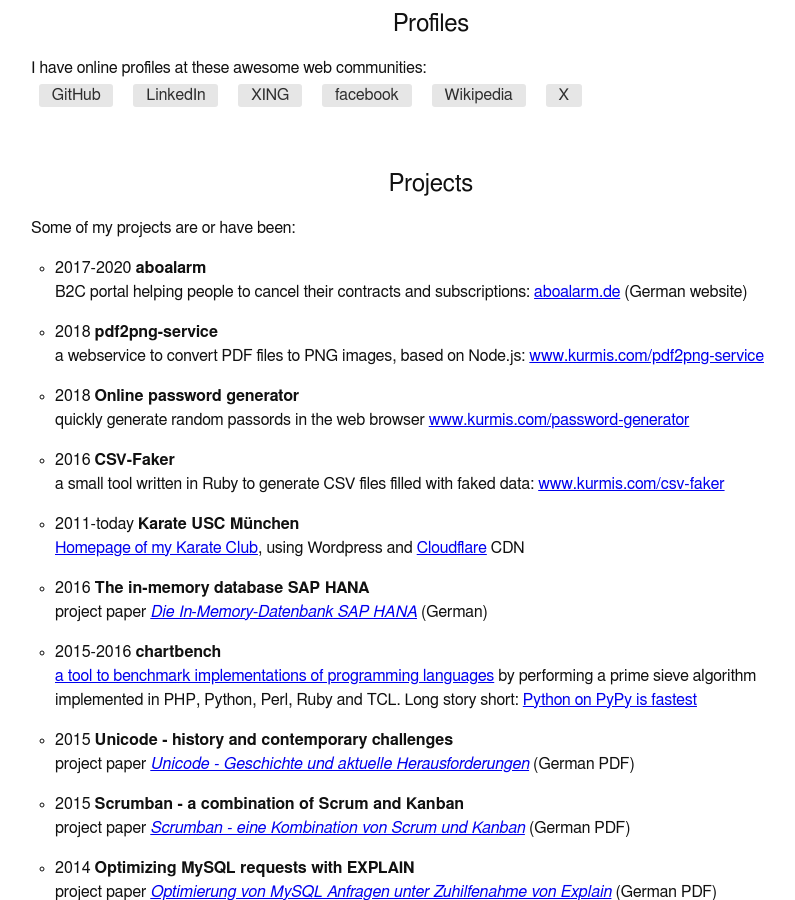
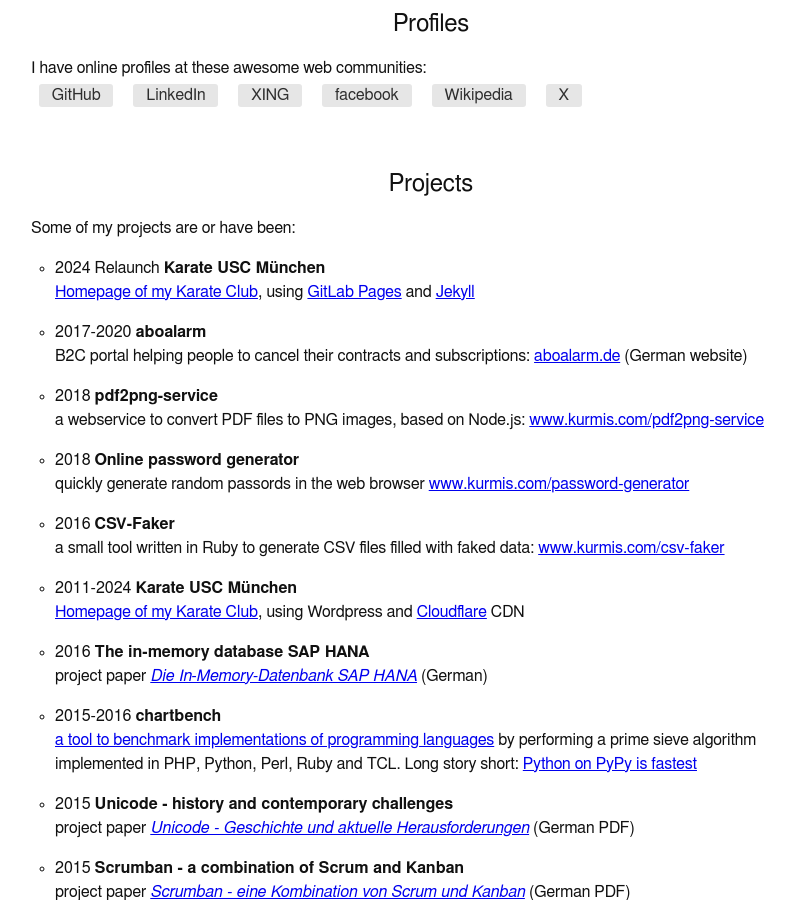
Before and after one commit to oliworx/oliworx.github.com, a Jekyll site: the page built from index.md, in a window 1280 px wide and 900 px high, scrolled down 1094 px. Shown: the whole window, without its empty margins (209-1004 px from the left). Built offline with Jekyll 4.4.1, drawn with Linux system fonts in a browser that asks for light colours.

Commit message:
Update projects: add Relaunch Karate USC

```diff
--- a/_includes/projects.md
+++ b/_includes/projects.md
@@ -2,6 +2,8 @@
 
 Some of my projects are or have been:
 
+ * 2024 Relaunch **Karate USC München**
+   [Homepage of my Karate Club](https://www.karate-usc.de), using [GitLab Pages](https://docs.gitlab.com/ee/user/project/pages/) and [Jekyll](https://jekyllrb.com/)
  * 2017-2020 **aboalarm**
    B2C portal helping people to cancel their contracts and subscriptions: [aboalarm.de](https://www.aboalarm.de) (German website)
  * 2018 **pdf2png-service**
@@ -10,7 +12,7 @@
    quickly generate random passords in the web browser [www.kurmis.com/password-generator](https://www.kurmis.com/password-generator/)
  * 2016 **CSV-Faker**
    a small tool written in Ruby to generate CSV files filled with faked data: [www.kurmis.com/csv-faker](https://www.kurmis.com/csv-faker/)
- * 2011-today **Karate USC München**
+ * 2011-2024 **Karate USC München**
    [Homepage of my Karate Club](https://www.karate-usc.de), using Wordpress and [Cloudflare](https://www.cloudflare.com) CDN
  * 2016 **The in-memory database SAP HANA**
     project paper [_Die In-Memory-Datenbank SAP HANA_](https://www.kurmis.com/SAP-HANA/) (German)
```
